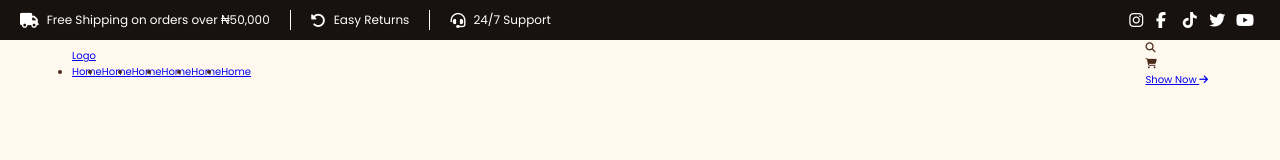
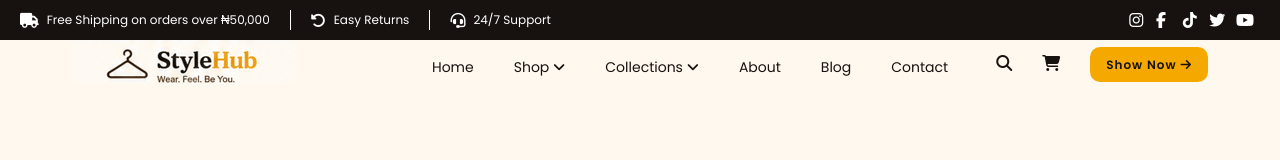
Before and after one commit to GoodNyx/StyleHub, a plain HTML site: page index.html in a window 1280 px wide. Drawn offline with Linux system fonts and the light colour scheme.

Commit message:
feat:Add main navigation menu

```diff
--- a/css/style.css
+++ b/css/style.css
@@ -181,21 +181,86 @@ h4 {
 .main-navigation {
   background-color: #fff8ef;
 }
+
+ul {
+  list-style: none;
+}
 .navigation {
   display: flex;
   justify-content: space-between;
   align-items: center;
 }
-.nav-logo-link {
+
+.nav-ul-link ul {
   display: flex;
   justify-content: space-between;
   align-items: center;
+  font-size: 1.4rem;
+  gap: 4rem;
 }
+.nav-ul-link a {
+  display: inline-block;
+  text-decoration: none;
+  color: #17120f;
+  font-size: 1.4rem;
+  /* this line creates a space  between the navigation text and the border*/
+  padding-bottom: 1rem;
 
-.nav-logo-link ul {
+  /* Transistion properties */
+  transition:
+    border-bottom 0.3s ease,
+    color 0.3s ease,
+    transform 0.3s ease;
+}
+.nav-ul-link a:hover {
+  border-bottom: 2px solid #f5a900;
+  color: gray;
+  transform: translateY(-3px);
+}
+.reusuable-icon {
+  font-size: 1.6rem;
+  color: #17120f;
+  cursor: pointer;
+}
+.reusuable-icon:hover {
+  color: gray;
+  transform: scale(1.1);
+}
+/* =============nav-icon-btn============= */
+.nav-icon-btn {
   display: flex;
   justify-content: space-between;
   align-items: center;
+  gap: 3rem;
+}
+/* .logo {
+  display: block;
+  width: 50px;
+  height: 50px;
+} */
+
+.nav-icon a {
+  display: inline-block;
+  text-decoration: none;
+  color: #17120f;
+  font-size: 1.2rem;
+  letter-spacing: 0.1rem;
+  font-weight: 600;
+  background-color: #f5a900;
+  padding: 0.8rem 1.6rem;
+  border-radius: 1rem;
+  /* Transistion properties */
+  transition:
+    background-color 0.3s ease,
+    color 0.3s ease,
+    transform 0.3s ease;
+}
+
+.nav-icon a:hover {
+  background-color: #e9d09c;
+  color: gray;
+  transform: translateY(-3px);
+  font-size: 1.4rem;
 }
 
 /* ============================== */
--- a/index.html
+++ b/index.html
@@ -19,7 +19,7 @@
 
   <body>
     <header class="header-section">
-      <div class="container top-header">
+      <div class=" top-header container">
         <div class="header-icons">
           <div class="header-icon">
             <i class="fa-solid fa-truck"></i>
@@ -66,31 +66,41 @@
     <nav class="main-navigation">
       <div class="navigation container">
         <div class="nav-logo-link">
-          <div class="logo-navlinks">
-            <div class="logo"> <a href="#">Logo</a></div>
+  <div class="logo">
+    <a href="#"><img src="images/image-log.png" alt="Company Logo"</a>
+  </div>   <!-- End of logo -->
+ </div> <!-- End of-nav-logo-link -->
 
-<div class="ul-links">
-    <ul>
-              <li><a href="#">Home</a></li>
-              <li><a href="#">Home</a></li>
-              <li><a href="#">Home</a></li>
-              <li><a href="#">Home</a></li>
-              <li><a href="#">Home</a></li>
-              <li><a href="#">Home</a></li>
-            </ul>
-</div>
+ <div class="nav-ul-link">
+  <ul>
+    <li><a href="#">Home</a></li>
+    <li>
+  <a href="#">
+    Shop <i class="fa-solid fa-angle-down"></i>
+  </a>
+</li>
+    <li>
+  <a href="#">
+    Collections <i class="fa-solid fa-angle-down"></i>
+  </a>
+</li>
+  <li><a href="#">About</a></li>
+  <li><a href="#">Blog</a></li>
+  <li><a href="#">Contact</a></li>
+  </ul>
 
-          </div>
-          <!-- End of nav-links -->
-        </div>
-        <!-- End of nav-holder -->
-        <div class="nav-icon-btn">
+ </div> <!-- End of nav-ul-link -->
+
+
+
+
+       <div class="nav-icon-btn">
           <div class="nav-icon">
-            <i class="fa-solid fa-magnifying-glass"></i>
+            <i class="fa-solid fa-magnifying-glass reusuable-icon"></i>
           </div>
           <!-- End of-nav-icon-shopping -->
           <div class="nav-icon">
-            <i class="fa-solid fa-cart-shopping"></i>
+            <i class="fa-solid fa-cart-shopping reusuable-icon"></i>
           </div>
           <!-- End of-nav-icon-magnifying-glass" -->
           <div class="nav-icon">
@@ -100,8 +110,16 @@
         <!-- End of nav-icon-btn -->
       </div>
       <!-- End of navigation-container -->
-    </nav>
-    <!-- End of nav -->
+
+</nav>
+
+
+
+
+
+
+
+
 
     <main>
       <section class="hero-section"></section>
```
